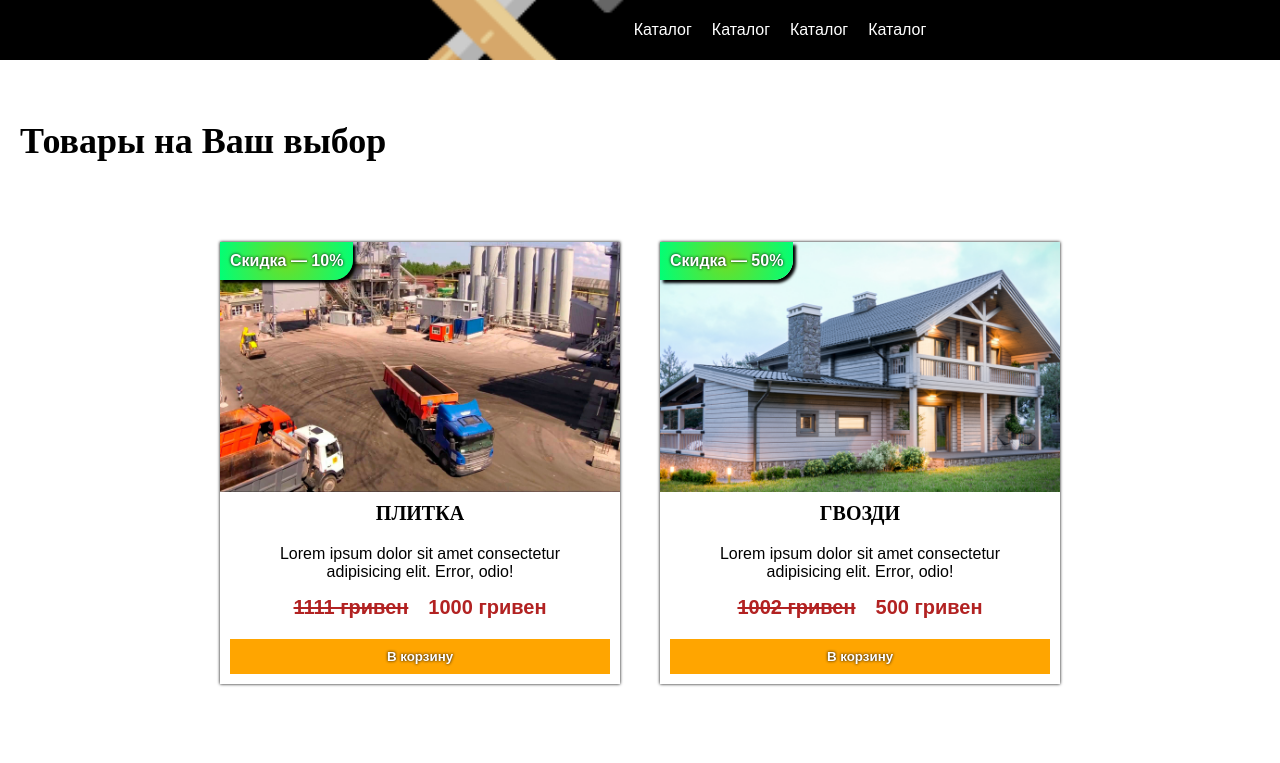
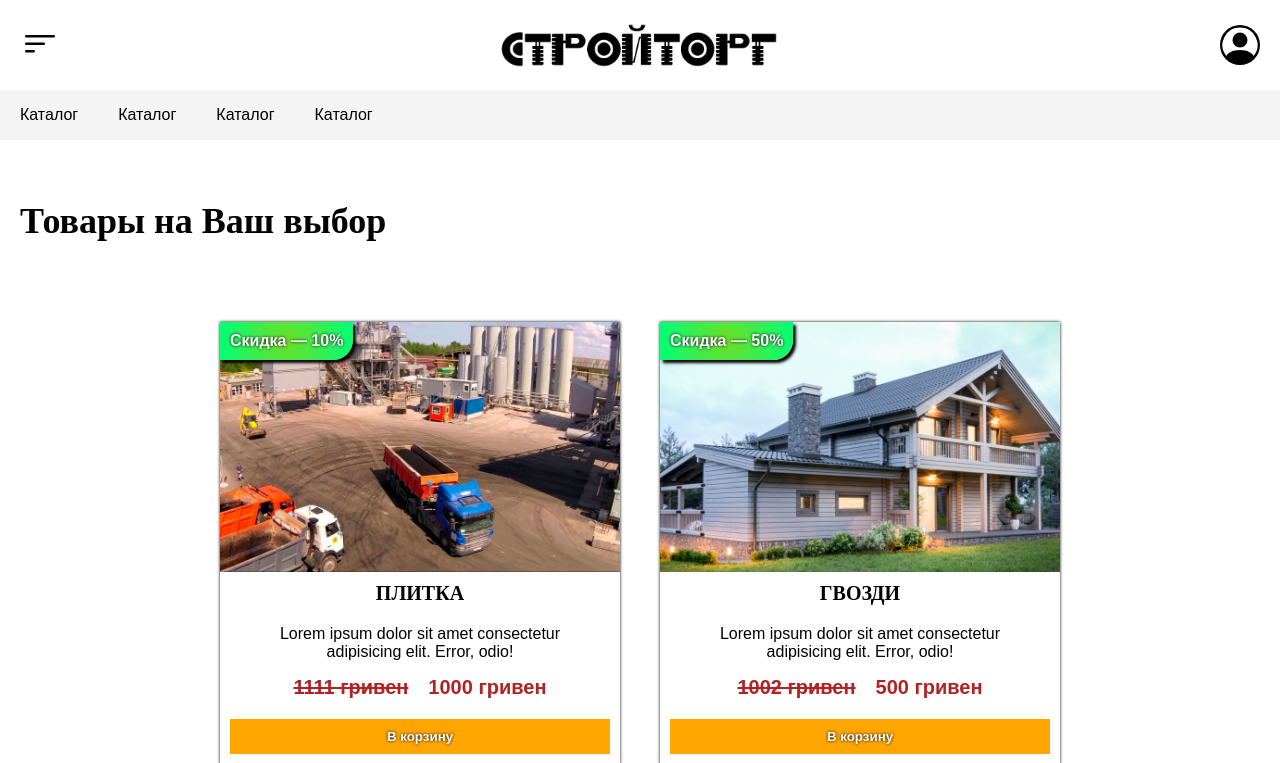
Before and after one commit to nickiway/CompanyBuilding, a PHP site: page / in a window 1280 px wide. Shown: the top 763 px of the page. Run offline with PHP 8.4, Linux system fonts and the light colour scheme; data comes from the database, SQL or seed files in the repository.

Commit message:
Merge remote-tracking branch 'origin/main' into main
# Conflicts:
#	Styles/main.css
#	index.php
#	siteItems/header.php

```diff
--- a/Styles/header.css
+++ b/Styles/header.css
@@ -7,18 +7,32 @@ h3{
     font-family: Impact;
 }
 .container{
-    background-color: #cccccc;
+    margin-top: 20px;
+    background-color: #f4f4f4;
     font-weight: normal;
+    display: flex;
+    height: 50px;
     width: 100%;
+}
+.text{
+    font-family: sans-serif;
+    font-size: 16pt;
 }
 nav > ul{
     display: flex;
+    align-items: center;
     justify-content: flex-start;
     column-gap: 20px;
     list-style: none;
 }
+li{
+    margin-left: 20px;
+}
 .container:nth-of-type(1){
     background-color: #ffffff;
+    justify-content: space-between;
+    align-items: center;
+    padding: 0px 20px 0px 20px;
 }
 
 .logo{
--- a/siteItems/header.php
+++ b/siteItems/header.php
@@ -1,8 +1,17 @@
-<header class = "toCenter">
-    <nav class="toCenter" style="background-color: #000000; width: 100%">
-        <div class="logo"></div>
-        <nav class = "setShadow ">
-            <ul class = "toCenter">
+<header>
+    <nav class="toCenter">
+        <nav class="container">
+            <svg xmlns="http://www.w3.org/2000/svg" width="40" height="40" fill="currentColor" class="bi bi-filter-left" viewBox="0 0 16 16">
+                <path d="M2 10.5a.5.5 0 0 1 .5-.5h3a.5.5 0 0 1 0 1h-3a.5.5 0 0 1-.5-.5zm0-3a.5.5 0 0 1 .5-.5h7a.5.5 0 0 1 0 1h-7a.5.5 0 0 1-.5-.5zm0-3a.5.5 0 0 1 .5-.5h11a.5.5 0 0 1 0 1h-11a.5.5 0 0 1-.5-.5z"/>
+            </svg>
+            <a href="../index.php"><div class="logo"></div></a>
+            <svg xmlns="http://www.w3.org/2000/svg" width="40" height="40" fill="currentColor" class="bi bi-person-circle" viewBox="0 0 16 16">
+                <path d="M11 6a3 3 0 1 1-6 0 3 3 0 0 1 6 0z"/>
+                <path fill-rule="evenodd" d="M0 8a8 8 0 1 1 16 0A8 8 0 0 1 0 8zm8-7a7 7 0 0 0-5.468 11.37C3.242 11.226 4.805 10 8 10s4.757 1.225 5.468 2.37A7 7 0 0 0 8 1z"/>
+            </svg>
+        </nav>
+        <nav class = " container">
+            <ul>
                 <li>Каталог</li>
                 <li>Каталог</li>
                 <li>Каталог</li>
```
Also changed, not shown: images/Logo.png.
